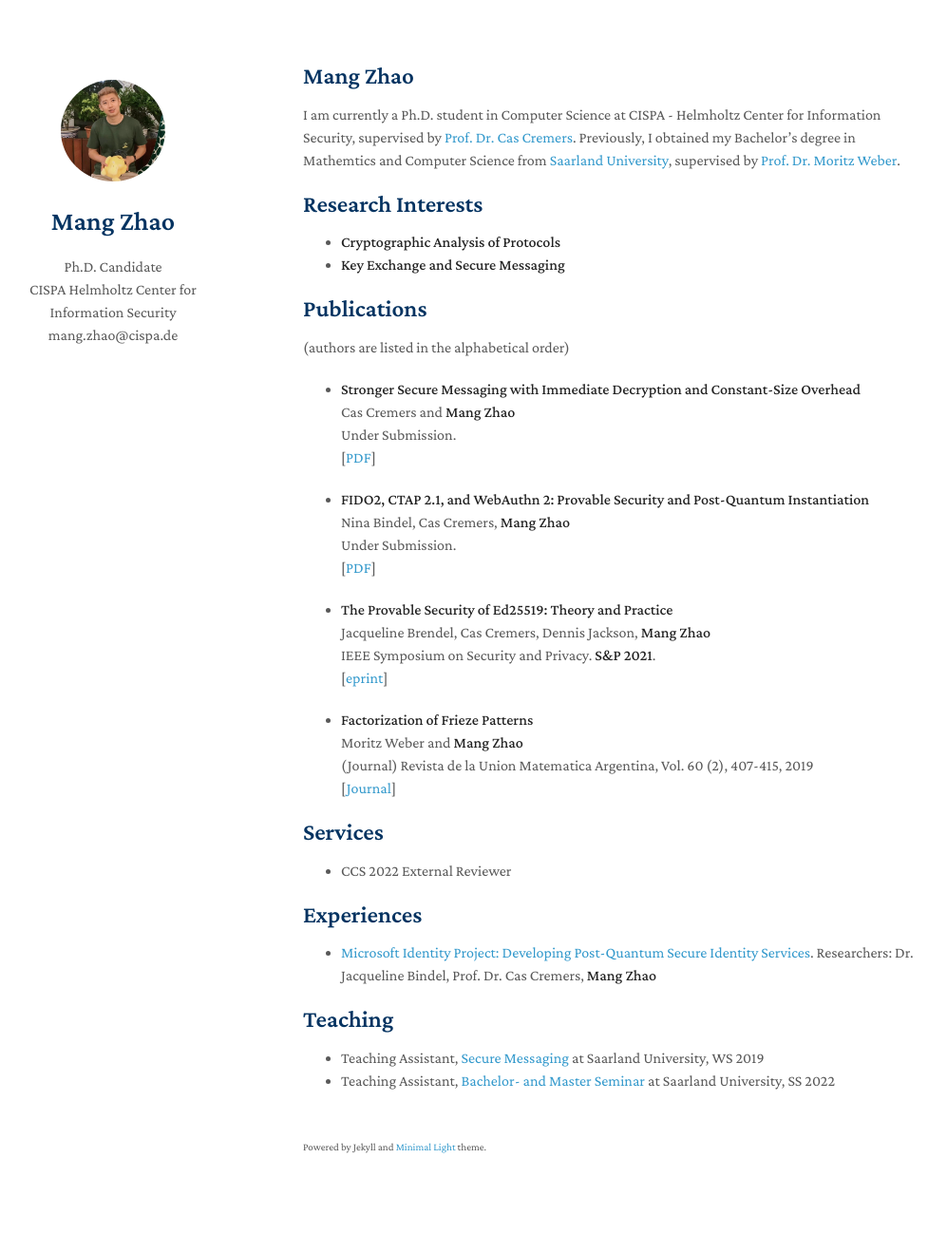
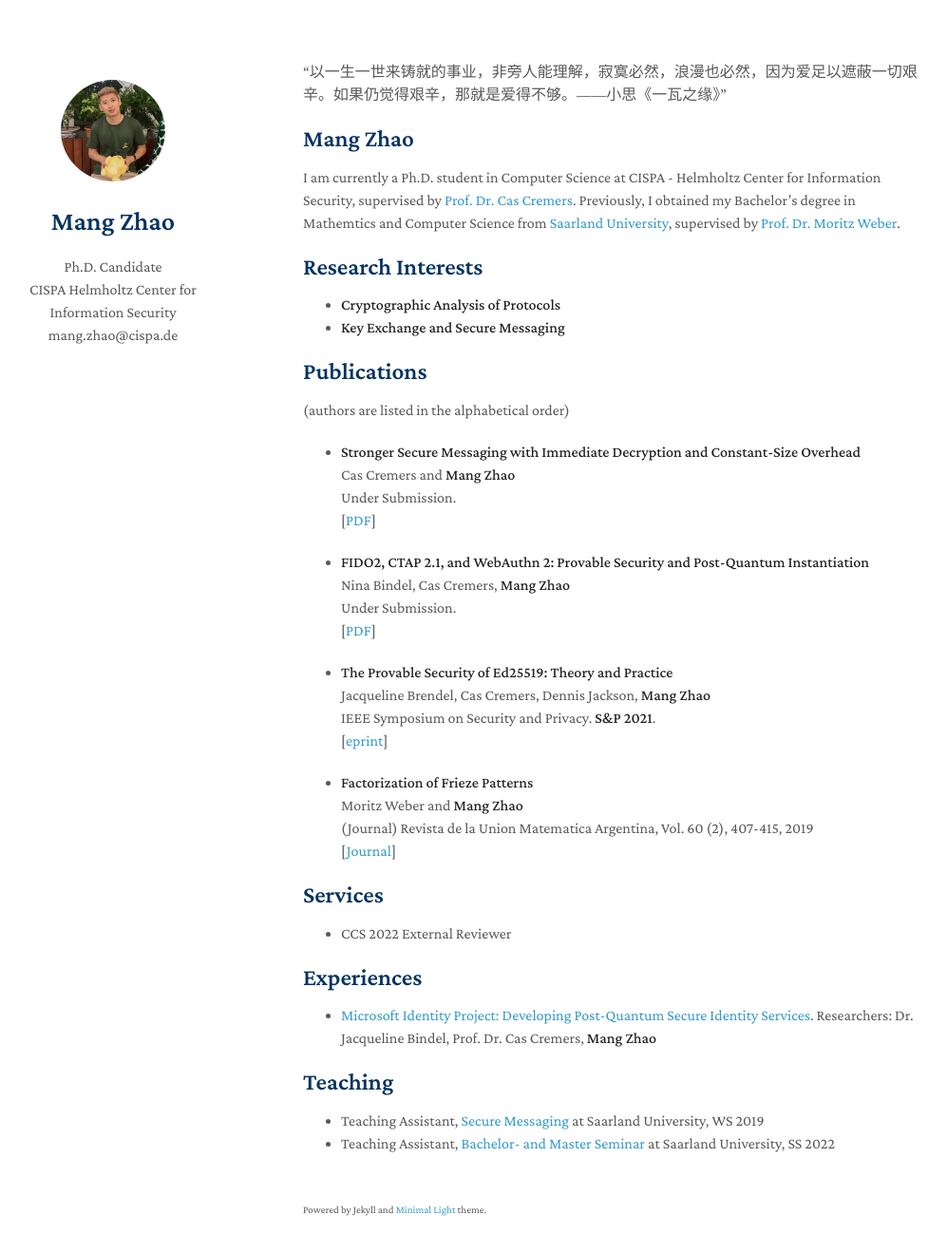
Before and after one commit to 422256579/myHomepage, a Jekyll site: the page built from index.md, in a window 1280 px wide and 1354 px high. Shown: the top 1319 px of the window at 95% size, without its empty margins (151-1148 px from the left). Built offline with Jekyll 4.4.1, drawn with Linux system fonts in a browser that asks for light colours; nearby versions of some CDN libraries; a style sheet for code colours, icons or effects is not loaded; our own code applies the rules of GitHub Pages for plain Markdown files.

Commit message:
Update index.md

```diff
--- a/index.md
+++ b/index.md
@@ -1,6 +1,8 @@
 ---
 layout: homepage
 ---
+
+“以一生一世来铸就的事业，非旁人能理解，寂寞必然，浪漫也必然，因为爱足以遮蔽一切艰辛。如果仍觉得艰辛，那就是爱得不够。——小思《一瓦之缘》”
 
 ## Mang Zhao
 
```
